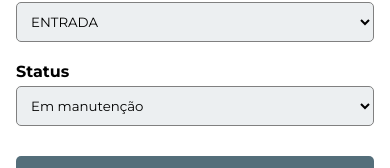
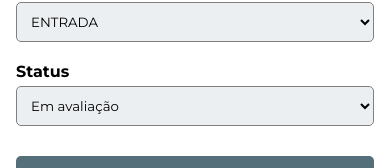
Before and after one commit to mototrack-challenge/mototrack-frontend-mobile, a React Native app: screen /Moto in a window 390 px wide. Shown: the part 373-541 px from the top of the page. Built offline with nearby package versions, Linux system fonts and the light colour scheme.

Commit message:
Ajustando o valor padrão do select de status ao cadastrar a moto

```diff
--- a/src/screens/RegisterMotoScreen.tsx
+++ b/src/screens/RegisterMotoScreen.tsx
@@ -37,7 +37,7 @@ const RegisterMotoScreen = () => {
 
   const [placa, setPlaca] = useState('');
   const [modelo, setModelo] = useState('');
-  const [status, setStatus] = useState('Em manutenção');
+  const [status, setStatus] = useState('Em avaliação');
   const [departamento, setDepartamento] = useState('ENTRADA');
   const [motos, setMotos] = useState<Moto[]>([]);
   const [nextId, setNextId] = useState(1);
@@ -138,8 +138,8 @@ const RegisterMotoScreen = () => {
           onValueChange={(itemValue) => setStatus(itemValue)}
           style={[styles.picker, { fontFamily: 'MontserratRegular' }]}
         >
+          <Picker.Item label="Em avaliação" value="Em avaliação" />
           <Picker.Item label="Em manutenção" value="Em manutenção" />
-          <Picker.Item label="Em avaliação" value="Em avaliação" />
           <Picker.Item label="Pronta para uso" value="Pronta para uso" />
         </Picker>
 
```
